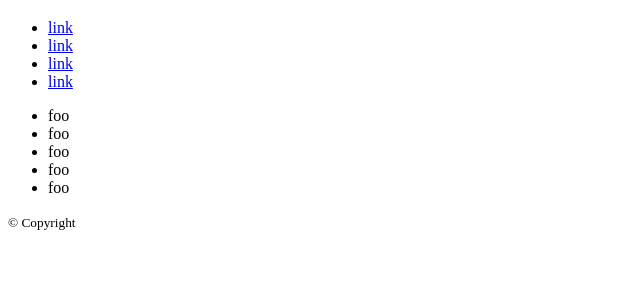
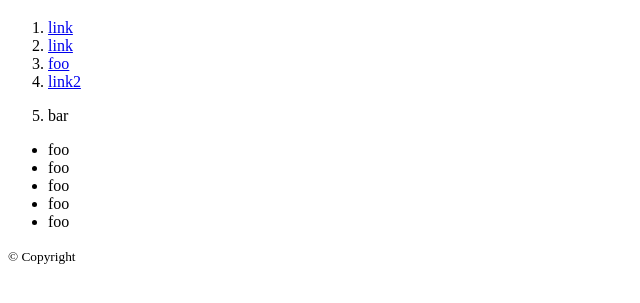
Before and after one commit to stribis/git_intro_919, a plain HTML site: page index.html in a window 1280 px wide. Shown: the part 61-364 px from the top of the page, without its empty margins (0-640 px from the left). Drawn offline with Linux system fonts and the light colour scheme.

Commit message:
change the navigation

```diff
--- a/index.html
+++ b/index.html
@@ -10,12 +10,13 @@
     <h1>Hello World</h1>
   </header>
   <nav>
-    <ul>
+    <ol>
       <li><a href="#">link</a></li>
       <li><a href="#">link</a></li>
-      <li><a href="#">link</a></li>
-      <li><a href="#">link</a></li>
-    </ul>
+      <li><a href="#">foo</a></li>
+      <li><a href="#">link2</a></li>
+      <li><p>bar</p></li>
+    </ol>
   </nav>
   <main>
     <ul>
```
